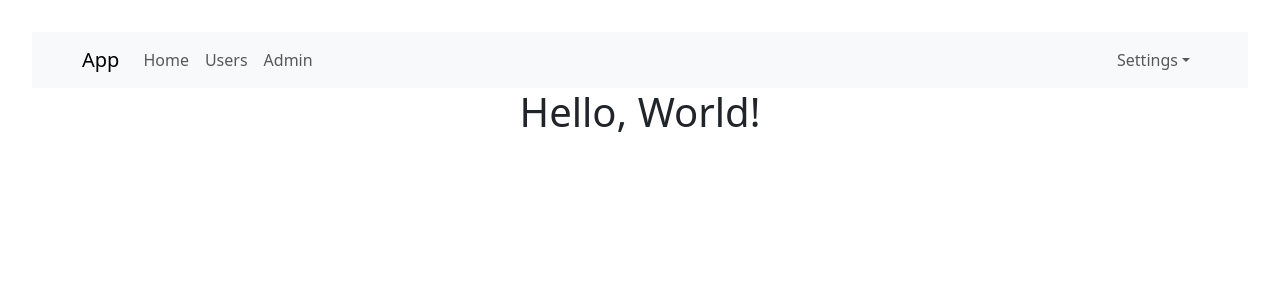
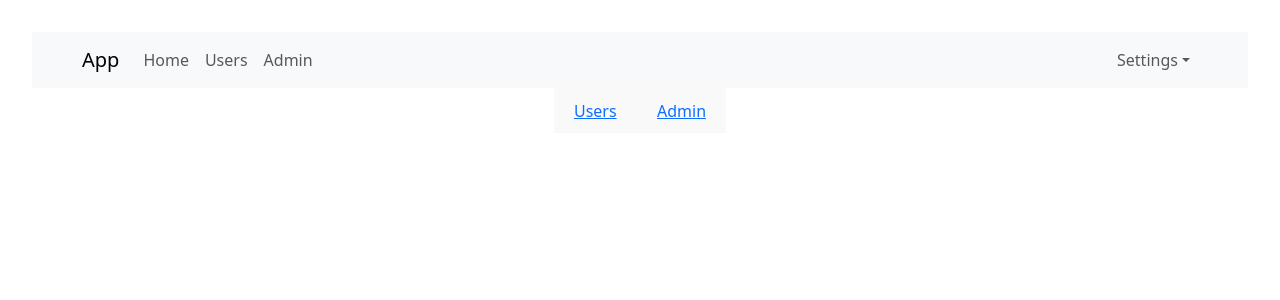
Before and after one commit to Minh3132004/ReactJS_Tutorial, a React (Vite) app in the folder my-app/: page / in a window 1280 px wide. Shown: the top 300 px of the page. Built offline with nearby package versions, Linux system fonts and the light colour scheme.

Commit message:
điều hướng trang với Link

```diff
--- /dev/null
+++ b/my-app/src/Admin/Admin.jsx
@@ -0,0 +1,7 @@
+function Admin() {
+    return (
+        <div>Admin Component</div>
+    );
+}
+
+export default Admin;
--- a/my-app/src/App.jsx
+++ b/my-app/src/App.jsx
@@ -1,11 +1,15 @@
+import Button from 'react-bootstrap/esm/Button'
 import './App.scss'
 import Header from './components/header/Header'
+import { Link } from 'react-router-dom'
 
 function App() {
   return (
     <>
       <Header />
-      <h1>Hello, World!</h1>
+
+      <button><Link to="/users">Users</Link></button>
+      <button><Link to="/admin">Admin</Link></button>
     </>
   )
 }
--- /dev/null
+++ b/my-app/src/User/User.jsx
@@ -0,0 +1,7 @@
+function User() {
+    return (
+        <div>User Component</div>
+    );
+}
+
+export default User;
--- a/my-app/src/components/header/Header.jsx
+++ b/my-app/src/components/header/Header.jsx
@@ -2,6 +2,7 @@ import Container from 'react-bootstrap/Container';
 import Nav from 'react-bootstrap/Nav';
 import Navbar from 'react-bootstrap/Navbar';
 import NavDropdown from 'react-bootstrap/NavDropdown';
+import { Link } from 'react-router-dom';
 
 function Header() {
     return (
@@ -11,9 +12,9 @@ function Header() {
                 <Navbar.Toggle aria-controls="basic-navbar-nav" />
                 <Navbar.Collapse id="basic-navbar-nav">
                     <Nav className="me-auto">
-                        <Nav.Link href="#home">Home</Nav.Link>
-                        <Nav.Link href="#users">Users</Nav.Link>
-                        <Nav.Link href="#admin">Admin</Nav.Link>
+                        <Link to="/" className='nav-link'>Home</Link>
+                        <Link to="/users" className='nav-link'>Users</Link>
+                        <Link to="/admin" className='nav-link'>Admin</Link>
                     </Nav>
                     <Nav>
                         <NavDropdown title="Settings" id="basic-nav-dropdown">
--- a/my-app/src/main.jsx
+++ b/my-app/src/main.jsx
@@ -1,12 +1,17 @@
-import { StrictMode } from 'react'
 import { createRoot } from 'react-dom/client'
 import './index.css'
 import App from './App.jsx'
 import 'bootstrap/dist/css/bootstrap.min.css';
-
+import {BrowserRouter , Routes , Route} from 'react-router-dom';
+import User from './User/User.jsx';
+import Admin from './Admin/Admin.jsx';
 
 createRoot(document.getElementById('root')).render(
-  // <StrictMode>
-    <App />
-  // </StrictMode>,
+    <BrowserRouter>
+      <Routes>
+        <Route path="/" element={<App />} />
+        <Route path="/users" element={<User />} />
+        <Route path="/admin" element={<Admin />} />
+      </Routes>
+    </BrowserRouter>
 )
```
